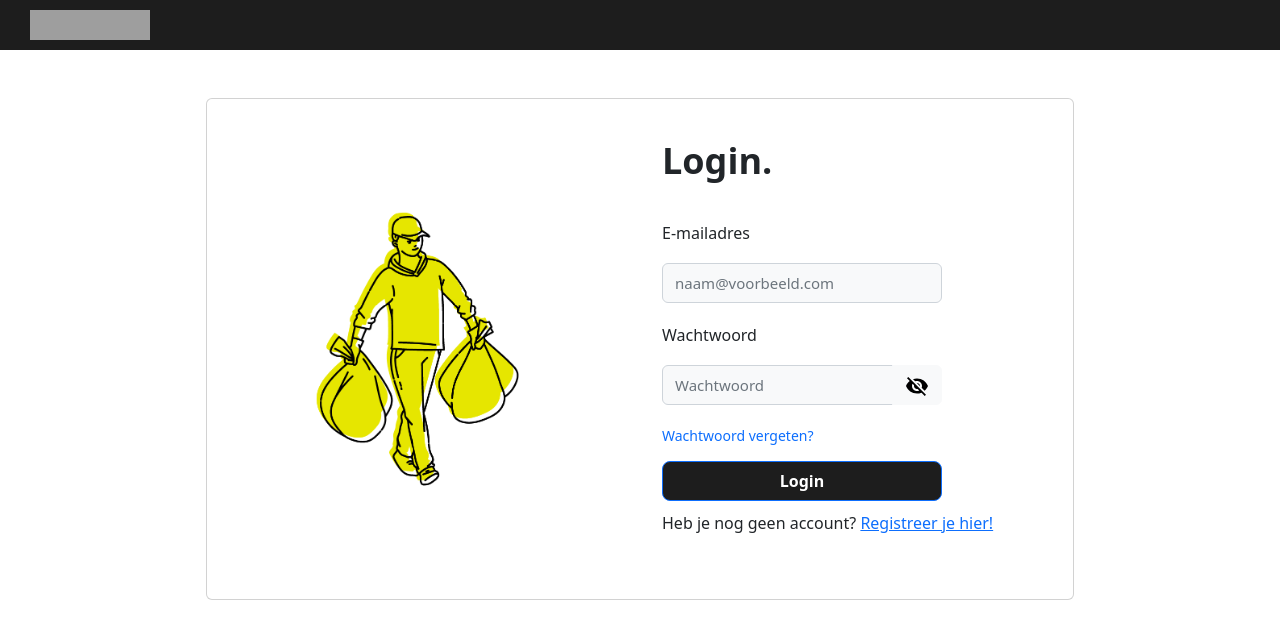
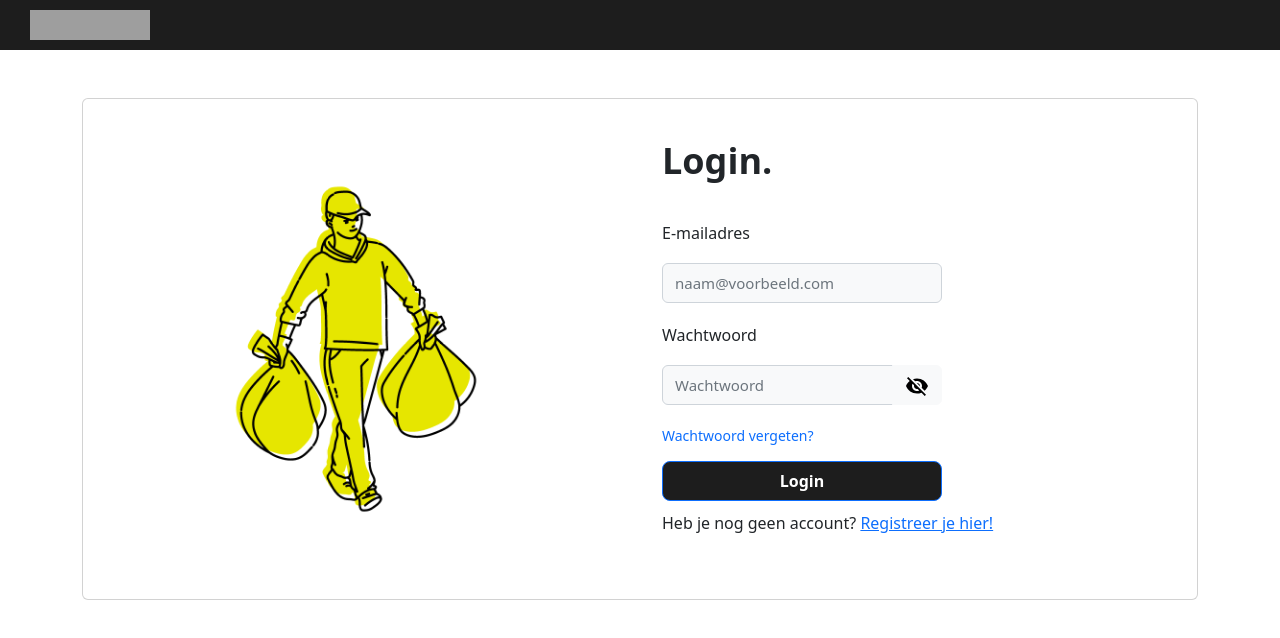
Before and after one commit to SELab-2/Dr-Trottoir-4, a Next.js app in the folder frontend/: page /login in a window 1280 px wide. Shown: the top 638 px of the page. Built offline with nearby package versions, Linux system fonts and the light colour scheme; grey boxes are pictures that could not be loaded.

Commit message:
fix glitching imageCarousel

```diff
--- a/frontend/components/imageCarousel.tsx
+++ b/frontend/components/imageCarousel.tsx
@@ -8,15 +8,15 @@ import styles from "@/styles/Login.module.css";
 
 export default function CarouselComponent() {
     return (
-        <Carousel id="carousel" indicators={true} controls={false} fade={true} interval={6000}>
+        <Carousel className="carousel" indicators={true} controls={false} fade={true} interval={6000}>
             <Carousel.Item >
-                <Image id="filler_image" className="d-block w-100" src={filler_image_1} alt="First slide"/>
+                <Image className={"filler_image d-block"} src={filler_image_1} alt="First slide"/>
             </Carousel.Item>
             <Carousel.Item className={styles.filler_image}>
-                <Image id="filler_image" className="d-block w-100" src={filler_image_2} alt="Second slide"/>
+                <Image className={"filler_image d-block"} src={filler_image_2} alt="Second slide"/>
             </Carousel.Item>
             <Carousel.Item className={styles.filler_image}>
-                <Image id="filler_image" className="d-block w-100" src={filler_image_3} alt="Third slide"/>
+                <Image className={"filler_image d-block"} src={filler_image_3} alt="Third slide"/>
             </Carousel.Item>
         </Carousel>
     );
--- a/frontend/components/loginForm.tsx
+++ b/frontend/components/loginForm.tsx
@@ -38,7 +38,7 @@ function LoginForm() {
 
     return (
         <Form onSubmit={handleSubmit}>
-            <Form.Label id="title">Login.</Form.Label>
+            <Form.Label className="title">Login.</Form.Label>
             {router.query.createdAccount && (
                 <div className={"visible alert alert-success alert-dismissible fade show"}>
                     <strong>Succes!</strong> Uw account werd met succes aangemaakt!
@@ -47,10 +47,10 @@ function LoginForm() {
             )}
             <ErrorMessageAlert errorMessages={errorMessages} setErrorMessages={setErrorMessages}/>
             <div>
-                <Form.Label id="normal_text">E-mailadres</Form.Label>
-                <InputGroup id="input">
+                <Form.Label className="normal_text">E-mailadres</Form.Label>
+                <InputGroup className="input">
                     <Form.Control
-                        id="form_control"
+                        className="form_control"
                         type="email"
                         value={username}
                         placeholder="naam@voorbeeld.com"
@@ -70,20 +70,20 @@ function LoginForm() {
             />
 
             <a href="/forgot-password">
-                <label id="small_text">Wachtwoord vergeten?</label>
+                <label className="small_text">Wachtwoord vergeten?</label>
             </a>
-            <div id="padding">
+            <div className="padding">
                 <Button
-                    id="wide_button"
+                    className="wide_button"
                     size="lg"
                     type="submit">
                     Login
                 </Button>
             </div>
 
-            <p id="normal_text">
+            <p className="normal_text">
                 Heb je nog geen account?{" "}
-                <Link id="link" href="/signup">
+                <Link className="link" href="/signup">
                     Registreer je hier!
                 </Link>
             </p>
--- a/frontend/components/password/passwordInput.tsx
+++ b/frontend/components/password/passwordInput.tsx
@@ -22,7 +22,6 @@ const PasswordInput: React.FC<PasswordInputProps> = ({
                                                          showPassword,
                                                          label,
                                                          placeholder,
-                                                         showIconButton,
                                                          customOnInput,
                                                          customOnInvalid,
                                                      }) => {
@@ -43,10 +42,10 @@ const PasswordInput: React.FC<PasswordInputProps> = ({
 
     return (
         <div>
-            <Form.Label id="normal_text">{label}</Form.Label>
-            <InputGroup id="input">
+            <Form.Label className="normal_text">{label}</Form.Label>
+            <InputGroup className="input">
                 <FormControl
-                    id="form_control"
+                    className="form_control"
                     type={showPassword ? 'text' : 'password'}
                     value={value}
                     onInput={handleInput}
--- a/frontend/pages/login.tsx
+++ b/frontend/pages/login.tsx
@@ -37,7 +37,7 @@ export default function Login() {
                 {loading ? (
                     <Loading/>
                 ) : (
-                    <Container id="center_container">
+                    <Container className="center_container">
                         <Card>
                             <Row>
                                 <Col md={6} style={{display: 'flex', justifyContent: 'center', alignItems: 'center'}}>
--- a/frontend/pages/signup.tsx
+++ b/frontend/pages/signup.tsx
@@ -3,14 +3,13 @@ import BaseHeader from "@/components/header/baseHeader";
 import SignupForm from "@/components/signupForm";
 import {Card, Col, Container, Row} from "react-bootstrap";
 import CarouselComponent from "@/components/imageCarousel";
-import LoginForm from "@/components/loginForm";
 
 export default function Signup() {
     return (
         <>
             <BaseHeader/>
             <div>
-                <Container id="center_container">
+                <Container className="center_container">
                     <Card style={{paddingBottom: '20px'}}>
                         <Row>
                             <Col md={5} style={{display: 'flex', justifyContent: 'center', alignItems: 'center'}}>
--- a/frontend/styles/globals.css
+++ b/frontend/styles/globals.css
@@ -1,6 +1,6 @@
 /* General Styles */
 
-#title {
+.title {
     font-size: 36px;
     font-weight: bolder;
     padding-top: 35px;
@@ -8,21 +8,21 @@
     padding-bottom: 20px;
 }
 
-#small_text {
+.small_text {
     padding-top: 5px;
     padding-left: 10px;
     padding-bottom: 10px;
     font-size: 14px;
 }
 
-#normal_text {
+.normal_text {
     padding-top: 5px;
     padding-left: 10px;
     padding-bottom: 5px;
     font-size: 16px;
 }
 
-#input {
+.input {
     max-width: 300px;
     padding-top: 5px;
     padding-left: 10px;
@@ -30,7 +30,7 @@
     padding-bottom: 15px;
 }
 
-#form_control, #form_control:focus {
+.form_control, #form_control:focus {
     height: 40px;
     background: #f8f9fa;
     font-size: 15px;
@@ -39,7 +39,7 @@
     justify-content: center;
 }
 
-#form_control:focus {
+.form_control:focus {
     outline: none;
     box-shadow: 0 0 0 0.2rem #e5f3fd;
 }
@@ -49,7 +49,7 @@
     box-shadow: 0 0 0 0.2rem #e5f3fd;
 }
 
-#wide_button {
+.wide_button {
     width: 100%;
     height: 40px;
     max-width: 280px;
@@ -64,7 +64,7 @@
     box-sizing: border-box;
 }
 
-#wide_button:hover {
+.wide_button:hover {
     width: 100%;
     max-width: 280px;
     padding-left: 10px;
@@ -74,18 +74,18 @@
     transition: ease-in 0.2s;
 }
 
-#padding {
+.padding {
     padding-top: 5px;
     padding-bottom: 5px;
     padding-left: 10px;
     padding-right: 10px;
 }
 
-#link {
+.link {
     text-decoration: underline;
 }
 
-#center_container {
+.center_container {
     display: flex;
     justify-content: center;
     height: 60%;
@@ -93,21 +93,22 @@
 }
 
 
-#filler_image {
-    height: 500px;
+.filler_image {
+    max-height: 500px;
+    max-width: 100%;
     object-fit: contain;
 }
 
 
 
 @media screen and (max-width: 768px) {
-    #carousel {
+    .carousel {
         display: none;
     }
 }
 
 @media screen and (max-width: 768px) {
-    #column_padding {
+    .column_padding {
         margin-left: auto;
     }
 }
```
Also changed, not shown: frontend/components/signupForm.tsx (+18 -18 lines).
